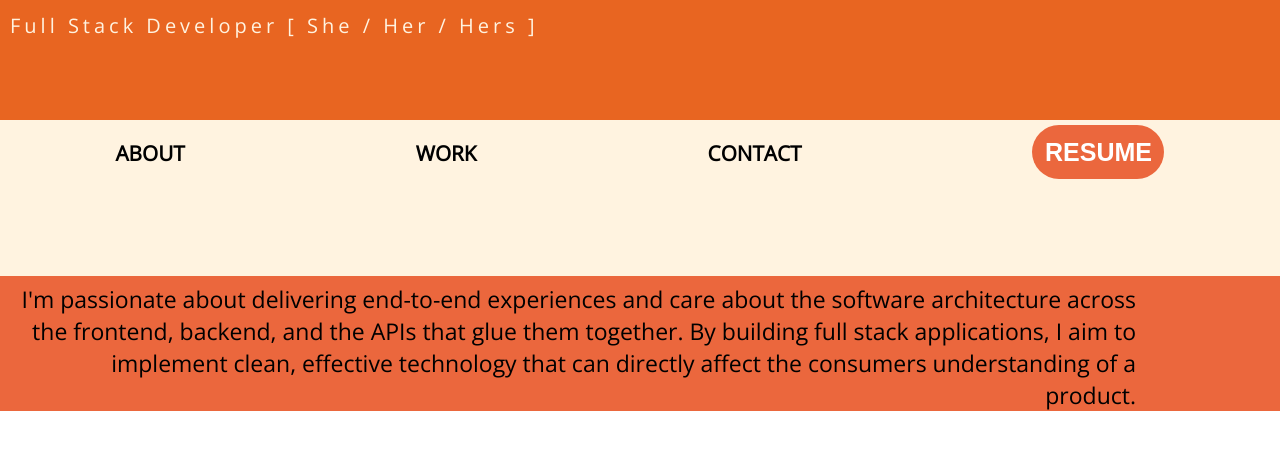
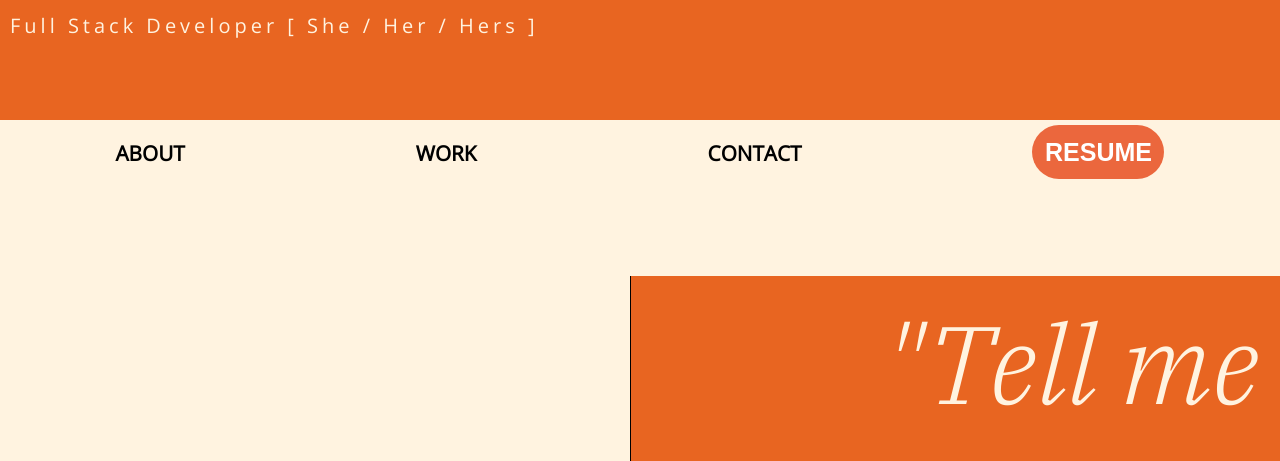
Before and after one commit to runnndmc/dmc-portfolio, a React (Create React App) app: page / in a window 1280 px wide. Shown: the part 600-1061 px from the top of the page. Built offline with nearby package versions, Linux system fonts and the light colour scheme; a web font is replaced by a local one.

Commit message:
about divided in two

```diff
--- a/src/App.css
+++ b/src/App.css
@@ -52,44 +52,7 @@ New Cement: #ccc0ae
 
 
 
- /* ===== ABOUT SECTION ===== */
 
- .about-me{
-   grid-area: about;
-   background-color: #EB673D;
-   position: relative;
-   box-sizing: border-box;
-   top:0;
-   height: auto;
- }
- .about-container{
-  background-color: #EB673D;
-   position: relative;
-   margin: 20px;
-   text-align: right;
- }
- .about-title{
-  margin:0;
-  width: 90%;
-  height: 100%;
-  color:#FFFFFF;
-  margin-top:-20px;
-  font-size: 50px;
- }
- .pronouns{
-  color:#FFFFFF;
-  width: 90%;
-  height: 100%;
-  margin-top:-5px;
-  font-size: 25px;
- }
- .statement{
-   width: 90%;
-   text-align: right;
-   background-color: #EB673D;
-   font-size: 13px;
-   margin-top: 0;
- }
   /* ===== WORK SECTION ===== */
  .work{
    grid-area: work;
@@ -98,6 +61,7 @@ New Cement: #ccc0ae
    padding: 0;
  }
   /* ===== CONTACT SECTION ===== */
+
  .contact-form{
    grid-area: contact;
    display: flex;
@@ -144,7 +108,8 @@ New Cement: #ccc0ae
   margin-bottom: 0;
 }
 
- /* ===== MEDIA QUERIES ===== */
+/* ===== MEDIA QUERIES ===== */
+
 @media (max-width: 319px){
   .statement{
     font-size: 12px;
--- a/src/App.js
+++ b/src/App.js
@@ -3,7 +3,7 @@ import React from "react";
 import "./App.css";
 
 import Hero from "./sections/Hero";
-import AboutMe from "./sections/AboutMe";
+import About from "./sections/About";
 import Work from "./sections/Work";
 import ContactForm from "./sections/ContactForm";
 
@@ -12,7 +12,7 @@ function App() {
     <div className="body">
       <span id="home"> &nbsp; </span>
       <Hero />
-      <AboutMe />
+      <About />
       <Work />
       <ContactForm />
     </div>
--- /dev/null
+++ b/src/sections/About.jsx
@@ -0,0 +1,29 @@
+import React from "react";
+
+import Layout from "../shared/layout/Layout";
+import "./about.css";
+
+const AboutMe = () => {
+  return (
+    <Layout>
+      <span id="about"> &nbsp; </span>
+      <div className="about-section">
+
+      <div className="about-info">
+        <p className="statement">
+          I'm passionate about delivering end-to-end experiences and care about
+          the software architecture across the frontend, backend, and the APIs
+          that glue them together. By building full stack applications, I aim to
+          implement clean, effective technology that can directly affect the
+          consumers understanding of a product.
+        </p>
+        <img src="" alt="" />
+      </div>
+
+      <div className="question-block">"Tell me about yourself!"</div>
+      </div>
+    </Layout>
+  );
+};
+
+export default AboutMe;
--- a/src/sections/AboutMe.jsx
+++ /dev/null
@@ -1,25 +0,0 @@
-import React from "react";
-import Layout from "../shared/layout/Layout";
-
-const AboutMe = () => {
-  return (
-    <Layout>
-      <div className="about-me">
-        <span id="about"> &nbsp; </span>
-        <div className="about-container">
-          <h2 className="about-title">ABOUT</h2>
-          <h5 className="pronouns">[she, her, hers]</h5>
-          <p className="statement">
-            I'm passionate about delivering end-to-end experiences and care
-            about the software architecture across the frontend, backend, and
-            the APIs that glue them together. By building full stack
-            applications, I aim to implement clean, effective technology that
-            can directly affect the consumers understanding of a product.
-          </p>
-        </div>
-      </div>
-      </Layout>
-  );
-};
-
-export default AboutMe;
--- /dev/null
+++ b/src/sections/about.css
@@ -0,0 +1,39 @@
+.about-section{
+    display: flex;
+    height: 90vh;
+    border-top: .01em solid #000000;
+}
+.question-block{
+    font-family: "IBM Plex Serif", serif;
+    color:#fff3e0;
+    font-style: italic;
+    font-weight: 300;
+    width: 50%;
+    display: flex;
+    background-color: #e86521;
+    border-left: .01em solid #000000;
+    justify-content: flex-end;
+    align-items: center;
+    text-align: right;
+    font-size: 110px;
+    padding-right: 20px;
+}
+.about-info {
+  background-color: #fff3e0;
+  width: 50%;
+  display: flex;
+}
+.statement {
+  width: 90%;
+  text-align: right;
+  font-size: 13px;
+  margin-top: 0;
+}
+
+/*===== MEDIA QUERIES ===== */
+
+@media (max-width: 500px){
+    .about-section{
+        flex-wrap: wrap-reverse;
+    }
+}
```
